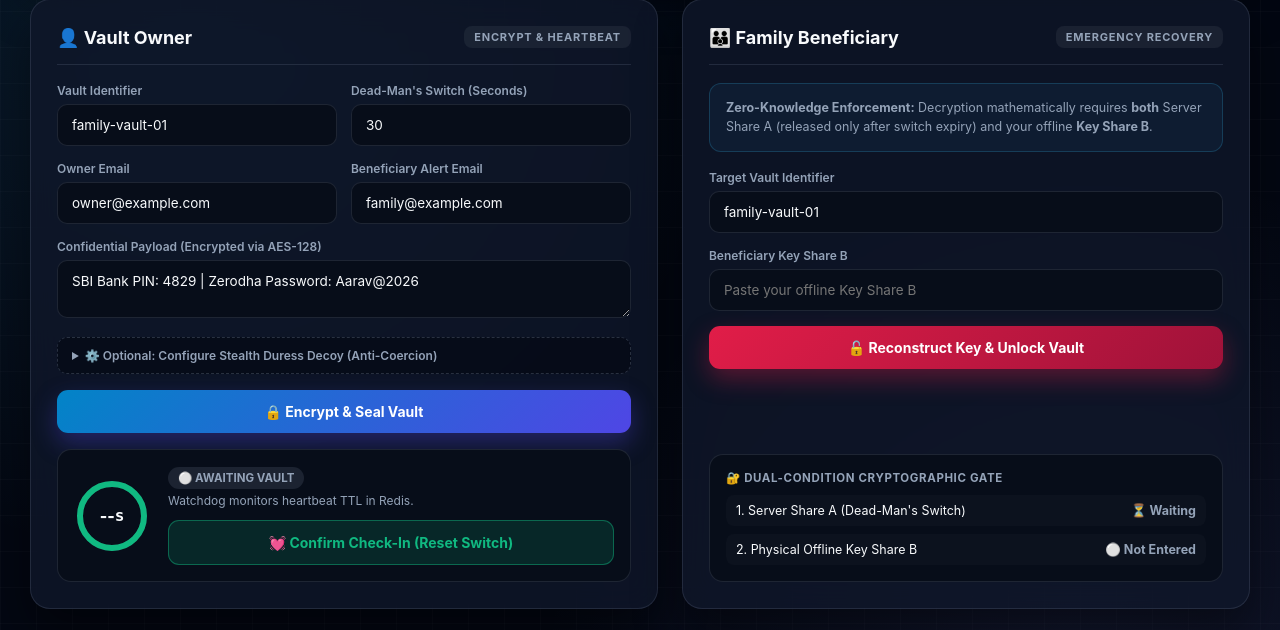
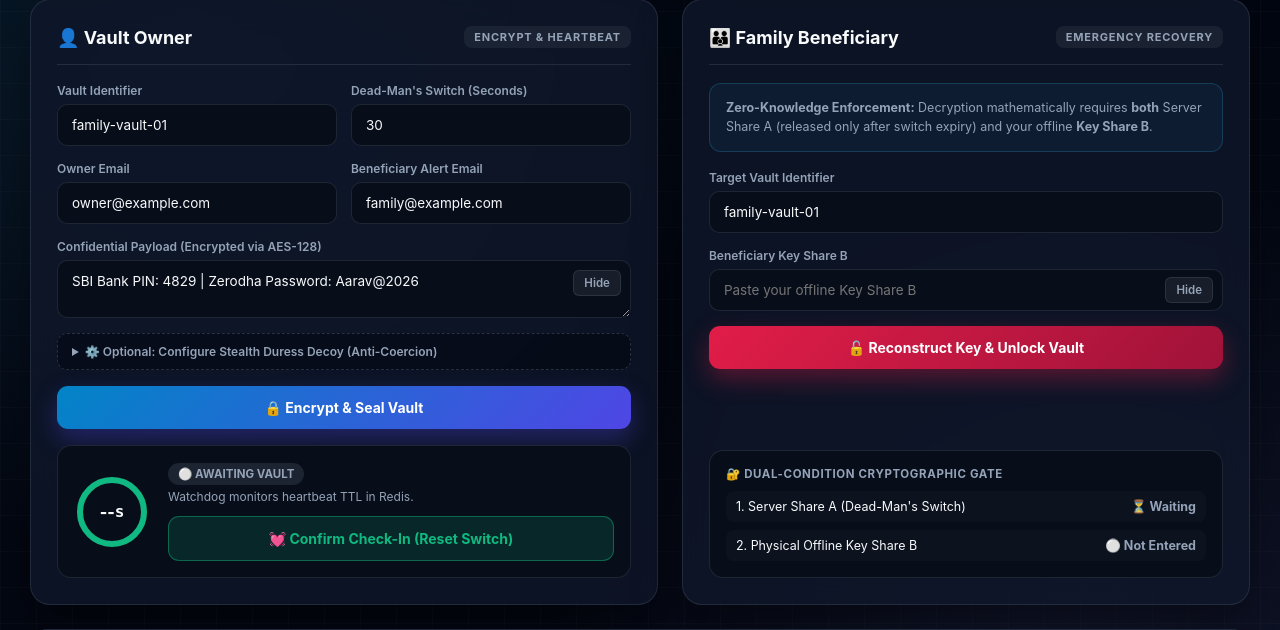
Before and after one commit to imbasavarajsc/aegis-vault, a FastAPI app: page / in a window 1280 px wide. Shown: the part 133-763 px from the top of the page. Run offline with FastAPI, Linux system fonts and the light colour scheme.

Commit message:
feat: add inline Hide/Show toggles to both owner payload and beneficiary key inputs

```diff
--- a/app/templates/index.html
+++ b/app/templates/index.html
@@ -201,6 +201,41 @@
             border-color: var(--cyan);
             box-shadow: 0 0 0 3px rgba(56, 189, 248, 0.16);
         }
+
+        /* Inline Hide/Show Wrapper for Both Owner & Beneficiary */
+        .input-wrapper {
+            position: relative;
+            display: flex;
+            align-items: center;
+        }
+
+        .input-wrapper input,
+        .input-wrapper textarea {
+            padding-right: 72px;
+        }
+
+        .toggle-btn {
+            position: absolute;
+            right: 10px;
+            top: 50%;
+            transform: translateY(-50%);
+            background: rgba(255, 255, 255, 0.07);
+            border: 1px solid var(--border-glass);
+            color: var(--text-dim);
+            font-size: 11.5px;
+            font-weight: 600;
+            padding: 5px 10px;
+            border-radius: 6px;
+            cursor: pointer;
+            z-index: 2;
+        }
+
+        .toggle-btn.textarea-toggle {
+            top: 10px;
+            transform: none;
+        }
+
+        .toggle-btn:hover { color: #fff; border-color: var(--cyan); }
 
         /* Collapsible Stealth Duress Config */
         details.stealth-config {
@@ -593,7 +628,10 @@
 
                 <div class="field-group">
                     <label>Confidential Payload (Encrypted via AES-128)</label>
-                    <textarea id="secretPayload" rows="2" placeholder="Enter sensitive credentials to encrypt...">SBI Bank PIN: 4829 | Zerodha Password: Aarav@2026</textarea>
+                    <div class="input-wrapper">
+                        <textarea id="secretPayload" rows="2" placeholder="Enter sensitive credentials to encrypt...">SBI Bank PIN: 4829 | Zerodha Password: Aarav@2026</textarea>
+                        <button type="button" class="toggle-btn textarea-toggle" onclick="toggleOwnerSecretVisibility(this)">Hide</button>
+                    </div>
                 </div>
 
                 <!-- STEALTH DURESS CONFIGURATION (HIDDEN FROM BENEFICIARY PANEL) -->
@@ -663,7 +701,10 @@
 
                 <div class="field-group">
                     <label>Beneficiary Key Share B</label>
-                    <input type="text" id="unlockShareB" oninput="updateKeyGateBadge(this.value)" placeholder="Paste your offline Key Share B">
+                    <div class="input-wrapper">
+                        <input type="text" id="unlockShareB" oninput="updateKeyGateBadge(this.value)" placeholder="Paste your offline Key Share B">
+                        <button type="button" class="toggle-btn" onclick="toggleBeneficiaryKeyVisibility(this)">Hide</button>
+                    </div>
                 </div>
 
                 <button class="btn-action btn-recover" onclick="attemptUnlock()">🔓 Reconstruct Key & Unlock Vault</button>
@@ -703,6 +744,7 @@
         let wipeTimer = null;
         let clipboardTimer = null;
         let maxTimeout = 30;
+        let isOwnerSecretHidden = false;
 
         function logEvent(msg) {
             const feed = document.getElementById('cryptoTraceLog');
@@ -712,6 +754,24 @@
 
         function syncVaultId(val) {
             document.getElementById('unlockVaultId').value = val;
+        }
+
+        function toggleOwnerSecretVisibility(btn) {
+            const area = document.getElementById('secretPayload');
+            isOwnerSecretHidden = !isOwnerSecretHidden;
+            area.style.webkitTextSecurity = isOwnerSecretHidden ? 'disc' : 'none';
+            btn.innerText = isOwnerSecretHidden ? 'Show' : 'Hide';
+        }
+
+        function toggleBeneficiaryKeyVisibility(btn) {
+            const inp = document.getElementById('unlockShareB');
+            if (inp.type === 'text') {
+                inp.type = 'password';
+                btn.innerText = 'Show';
+            } else {
+                inp.type = 'text';
+                btn.innerText = 'Hide';
+            }
         }
 
         function updateKeyGateBadge(val) {
@@ -784,7 +844,6 @@
             const data = await res.json();
 
             if (res.ok) {
-                // Scrub plaintext from Owner screen RAM right after sealing
                 secretBox.value = '';
                 secretBox.placeholder = '🔒 Encrypted & cleared from screen RAM. Enter new secret to overwrite...';
 
```
